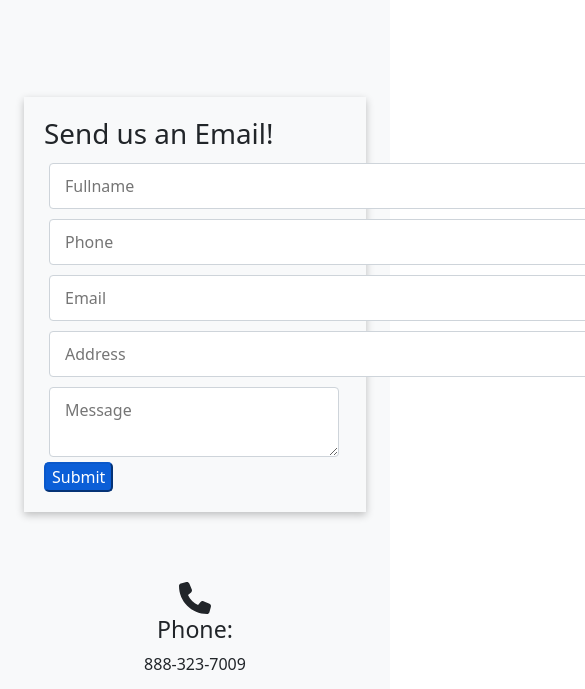
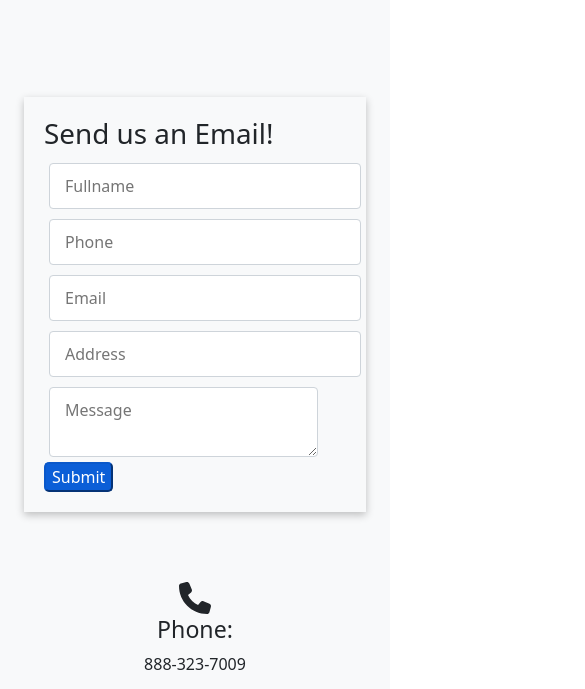
Before and after one commit to inksharedsolutions/nancyarmstrong, a Gatsby site: page / in a window 390 px wide. Shown: the part 3017-3706 px from the top of the page, 585 px wide, since content can reach past the window. Built offline with nearby package versions, Linux system fonts and the light colour scheme; Gatsby itself is replaced by a stand-in of ours; some packages are replaced by stand-ins of ours.

Commit message:
responsive for contact us

```diff
--- a/src/assets/scss/_Breakpoint.scss
+++ b/src/assets/scss/_Breakpoint.scss
@@ -736,8 +736,22 @@
 }
 
 //add
-@media screen and (max-width: 767px){
+@media screen and (max-width: 912px){
+  .formInputs{
+    width: 180%;
+  }
+}
+
+@media screen and (max-width: 768px){
   .nancy{
     text-align: center;
   }
+
+  .formInputs{
+    width: 120%;
+  }
+
+  .textareaform{
+    width: 89%;
+  }
 }
```
